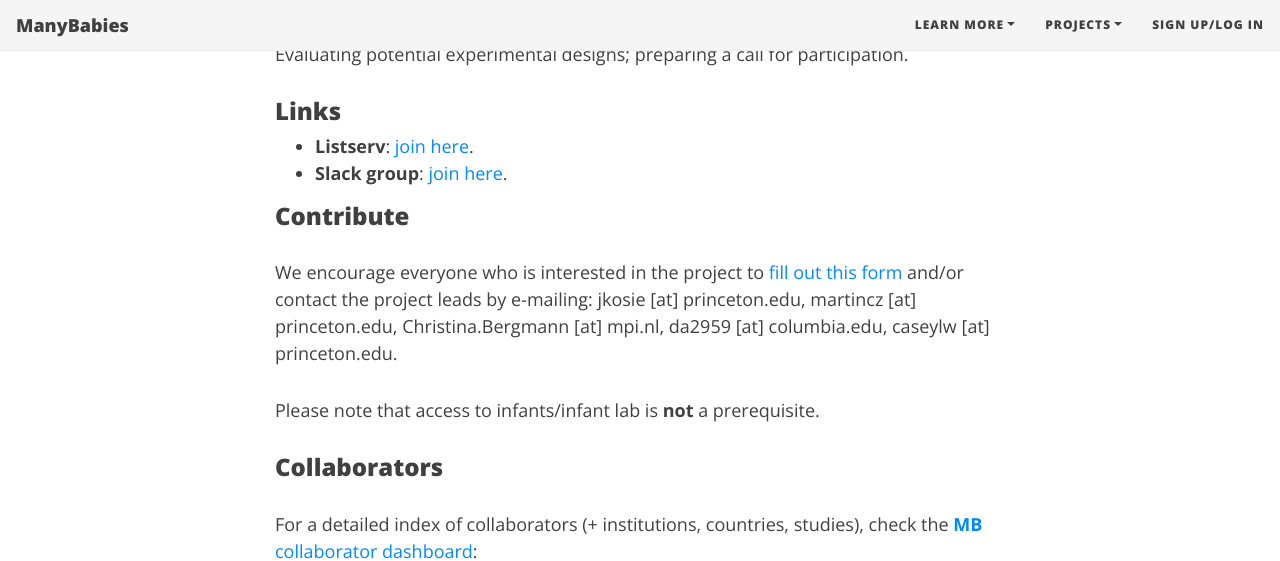
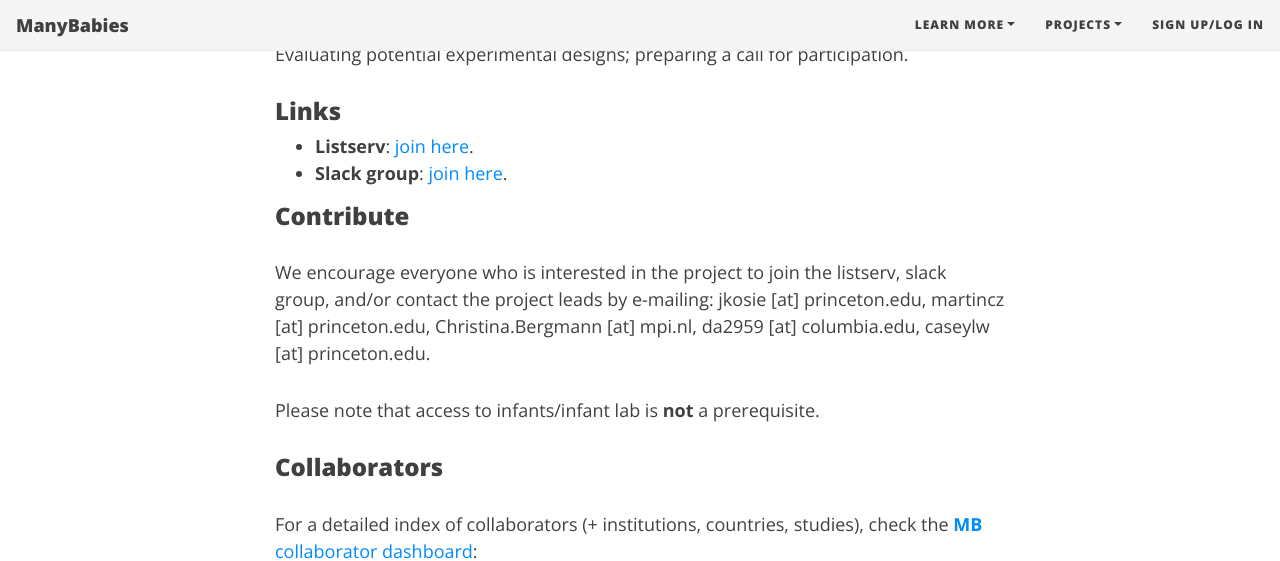
Before and after one commit to manybabies/manybabies.github.io, a Jekyll site: the page built from MB5.md, in a window 1280 px wide and 900 px high, scrolled down 789 px, cut to the strip 0-561 px from the top of the window. Built offline with Jekyll 4.4.1, drawn with Linux system fonts in a browser that asks for light colours; nearby versions of some CDN libraries; some web fonts are replaced.

Commit message:
removed survey link from "contribute" section
the survey is no longer regularly monitored

```diff
--- a/MB5.md
+++ b/MB5.md
@@ -29,7 +29,7 @@ Evaluating potential experimental designs; preparing a call for participation.
 * **Slack group**: [join here](https://join.slack.com/t/manybabies5/shared_invite/zt-l3ynakp0-7dY9zbgAZYHxLrrsu4sZPA).
 
 ### Contribute
-We encourage everyone who is interested in the project to [fill out this form](https://forms.gle/czxx9zzVytisCRY9A) <!--[contribute]({{site.baseurl}}/sign_up_log_in/) --> and/or contact the project leads by e-mailing: jkosie [at] princeton.edu, martincz [at] princeton.edu, Christina.Bergmann [at] mpi.nl, da2959 [at] columbia.edu, caseylw [at] princeton.edu.
+We encourage everyone who is interested in the project to join the listserv, slack group, and/or contact the project leads by e-mailing: jkosie [at] princeton.edu, martincz [at] princeton.edu, Christina.Bergmann [at] mpi.nl, da2959 [at] columbia.edu, caseylw [at] princeton.edu.
 
 Please note that access to infants/infant lab is **not** a prerequisite.
 
```
